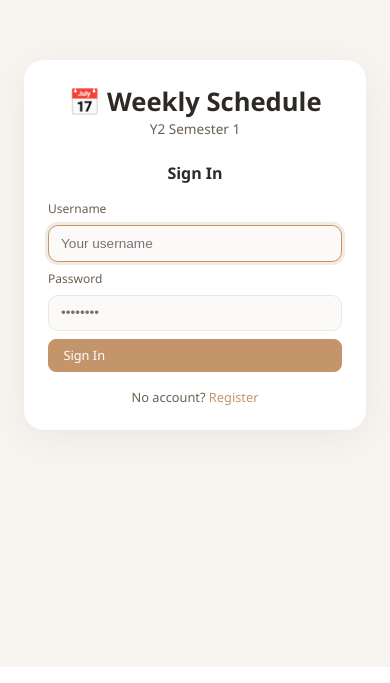
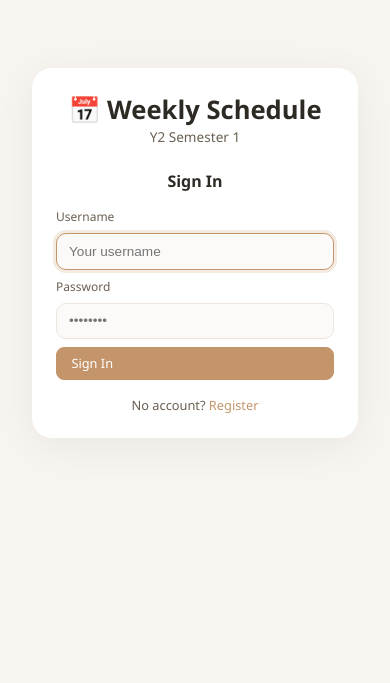
Before and after one commit to randillasith/timely, a React (Vite) app in the folder frontend/: page /login in a window 390 px wide. Shown: the part 177-860 px from the top of the page. Built offline with nearby package versions, Linux system fonts and the light colour scheme; no server answers.

Commit message:
Fix responsive layout: width 100%, box-sizing, mobile padding

```diff
--- a/frontend/src/App.css
+++ b/frontend/src/App.css
@@ -11,13 +11,48 @@
 /* ═══════════════════════════════════════════════
    BASE
    ═══════════════════════════════════════════════ */
-* { box-sizing: border-box; margin: 0; padding: 0; }
-body { font-family: 'Segoe UI', system-ui, -apple-system, sans-serif; }
-.app { background: var(--bg); color: var(--text); min-height: 100vh; transition: background .3s, color .3s; }
-::-webkit-scrollbar { width: 8px; height: 8px; }
-::-webkit-scrollbar-track { background: var(--bg); }
-::-webkit-scrollbar-thumb { background: var(--scrollbar); border-radius: 4px; }
-::selection { background: var(--accent); color: var(--accent-text); }
+* {
+  box-sizing: border-box;
+  margin: 0;
+  padding: 0;
+}
+
+body {
+  font-family: 'Segoe UI', system-ui, -apple-system, sans-serif;
+}
+
+.app {
+  background: var(--bg);
+  color: var(--text);
+  min-height: 100vh;
+  padding: 1rem;
+  transition: background .3s, color .3s;
+}
+
+@media (max-width: 700px) {
+  .app {
+    padding: .5rem;
+  }
+}
+
+::-webkit-scrollbar {
+  width: 8px;
+  height: 8px;
+}
+
+::-webkit-scrollbar-track {
+  background: var(--bg);
+}
+
+::-webkit-scrollbar-thumb {
+  background: var(--scrollbar);
+  border-radius: 4px;
+}
+
+::selection {
+  background: var(--accent);
+  color: var(--accent-text);
+}
 
 /* ═══════════════════════════════════════════════
    AUTH
@@ -57,8 +92,50 @@ body { font-family: 'Segoe UI', system-ui, -apple-system, sans-serif; }
    HEADER
    ═══════════════════════════════════════════════ */
 .header {
-  max-width: 1200px; margin: 0 auto 1rem;
-  display: flex; align-items: center; justify-content: space-between; flex-wrap: wrap; gap: .8rem;
+  max-width: 1200px;
+  width: 100%;
+  box-sizing: border-box;
+  margin: 0 auto 1rem;
+  display: flex;
+  align-items: center;
+  justify-content: space-between;
+  flex-wrap: wrap;
+  gap: .5rem;
+  padding: 0 .5rem;
+}
+
+.header h1 {
+  font-size: 1.4rem;
+  font-weight: 600;
+  color: var(--text);
+}
+
+.header h1 span {
+  color: var(--accent);
+}
+
+.header-sub {
+  color: var(--text2);
+  font-size: .82rem;
+}
+
+.header-actions {
+  display: flex;
+  align-items: center;
+  gap: .5rem;
+  flex-wrap: wrap;
+}
+
+.user-badge {
+  font-size: .78rem;
+  color: var(--text2);
+  background: var(--surface2);
+  padding: .25rem .65rem;
+  border-radius: 20px;
+  border: 1px solid var(--border-light);
+  display: inline-flex;
+  align-items: center;
+  gap: .3rem;
 }
 .header h1 { font-size: 1.4rem; font-weight: 600; color: var(--text); }
 .header h1 span { color: var(--accent); }
@@ -70,12 +147,15 @@ body { font-family: 'Segoe UI', system-ui, -apple-system, sans-serif; }
 /* ── View / Week bar ── */
 .view-bar {
   max-width: 1200px;
+  width: 100%;
+  box-sizing: border-box;
   margin: 0 auto .8rem;
   display: flex;
   align-items: center;
   justify-content: space-between;
   flex-wrap: wrap;
   gap: .5rem;
+  padding: 0 .5rem;
 }
 .view-bar-left {
   display: flex;
@@ -155,6 +235,8 @@ body { font-family: 'Segoe UI', system-ui, -apple-system, sans-serif; }
    ═══════════════════════════════════════════════ */
 .calendar-wrap {
   max-width: 1200px;
+  width: 100%;
+  box-sizing: border-box;
   margin: 0 auto;
   background: var(--surface);
   border-radius: 16px;
@@ -268,9 +350,36 @@ body { font-family: 'Segoe UI', system-ui, -apple-system, sans-serif; }
    LEGEND
    ═══════════════════════════════════════════════ */
 .legend {
-  max-width: 1200px; margin: .8rem auto 0;
-  display: flex; flex-wrap: wrap; gap: .5rem 1rem;
-  font-size: .72rem; color: var(--text2);
+  max-width: 1200px;
+  width: 100%;
+  box-sizing: border-box;
+  margin: .8rem auto 0;
+  display: flex;
+  flex-wrap: wrap;
+  gap: .5rem 1rem;
+  font-size: .72rem;
+  color: var(--text2);
+  padding: 0 .5rem;
+}
+
+.legend-item {
+  display: flex;
+  align-items: center;
+  gap: .35rem;
+}
+
+.legend-swatch {
+  width: 12px;
+  height: 12px;
+  border-radius: 4px;
+  border: 1px solid rgba(0, 0, 0, .08);
+  flex-shrink: 0;
+}
+
+.legend-hint {
+  margin-left: auto;
+  font-size: .7rem;
+  opacity: .5;
 }
 .legend-item { display: flex; align-items: center; gap: .35rem; }
 .legend-swatch { width: 12px; height: 12px; border-radius: 4px; border: 1px solid rgba(0,0,0,.08); flex-shrink: 0; }
```
